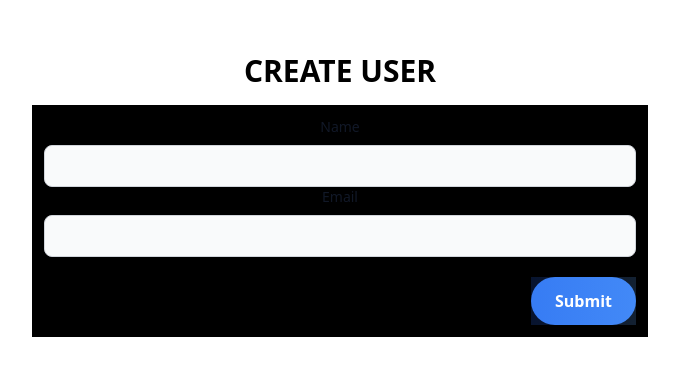
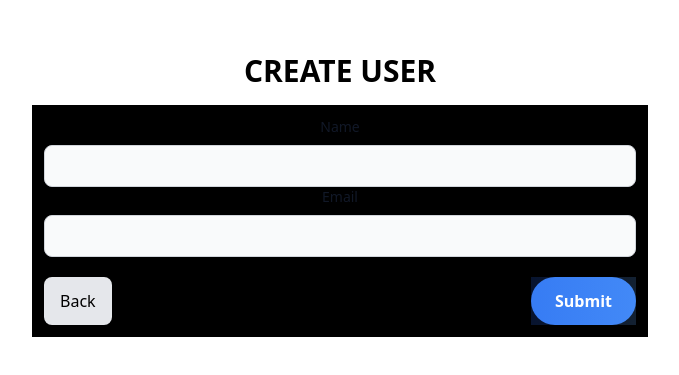
Before and after one commit to salmanulfarisvnb/redux-crud-app, a React (Vite) app: page /redux-crud-app/create_user in a window 1280 px wide. Shown: the part 229-604 px from the top of the page, without its empty margins (300-979 px from the left). Built offline with nearby package versions, Linux system fonts and the light colour scheme.

Commit message:
projec  was  complated

```diff
--- a/src/pages/CreateUser.jsx
+++ b/src/pages/CreateUser.jsx
@@ -66,8 +66,17 @@ const CreateUser = () => {
           className="bg-gray-50 border border-gray-300 text-gray-900 text-sm rounded-lg focus:ring-blue-500 focus:border-blue-500 block w-full p-2.5 dark:bg-gray-700 dark:border-gray-600 dark:placeholder-gray-400 dark:text-white dark:focus:ring-blue-500 dark:focus:border-blue-500"
         />
 
-        <div className="flex justify-end mt-5 ">
-          <button className="relative px-6 py-3 font-bold text-white bg-blue-500 rounded-full hover:bg-blue-700">
+        <div className="flex justify-between mt-5 ">
+          <button
+            onClick={() => navigate("/redux-crud-app")}
+            className="px-4 py-2 text-black transition duration-200 bg-gray-200 rounded-lg hover:bg-gray-300"
+          >
+            Back
+          </button>
+          <button
+            type="submit"
+            className="relative px-6 py-3 font-bold text-white bg-blue-500 rounded-full hover:bg-blue-700"
+          >
             <span className="absolute inset-0 bg-gradient-to-r from-blue-600 to-blue-400 opacity-20"></span>
             <span className="relative">Submit</span>
           </button>
--- a/src/pages/UpdateUser.jsx
+++ b/src/pages/UpdateUser.jsx
@@ -62,7 +62,13 @@ const UpdateUser = () => {
           className="bg-gray-50 border border-gray-300 text-gray-900 text-sm rounded-lg focus:ring-blue-500 focus:border-blue-500 block w-full p-2.5 dark:bg-gray-700 dark:border-gray-600 dark:placeholder-gray-400 dark:text-white dark:focus:ring-blue-500 dark:focus:border-blue-500"
         />
 
-        <div className="flex justify-end mt-5 ">
+        <div className="flex justify-between mt-5 ">
+          <button
+            onClick={() => navigate("/redux-crud-app")}
+            className="px-4 py-2 text-black transition duration-200 bg-gray-200 rounded-lg hover:bg-gray-300"
+          >
+            Back
+          </button>
           <button className="relative px-6 py-3 font-bold text-white bg-blue-500 rounded-full hover:bg-blue-700">
             <span className="absolute inset-0 bg-gradient-to-r from-blue-600 to-blue-400 opacity-20"></span>
             <span className="relative">Submit</span>
```
